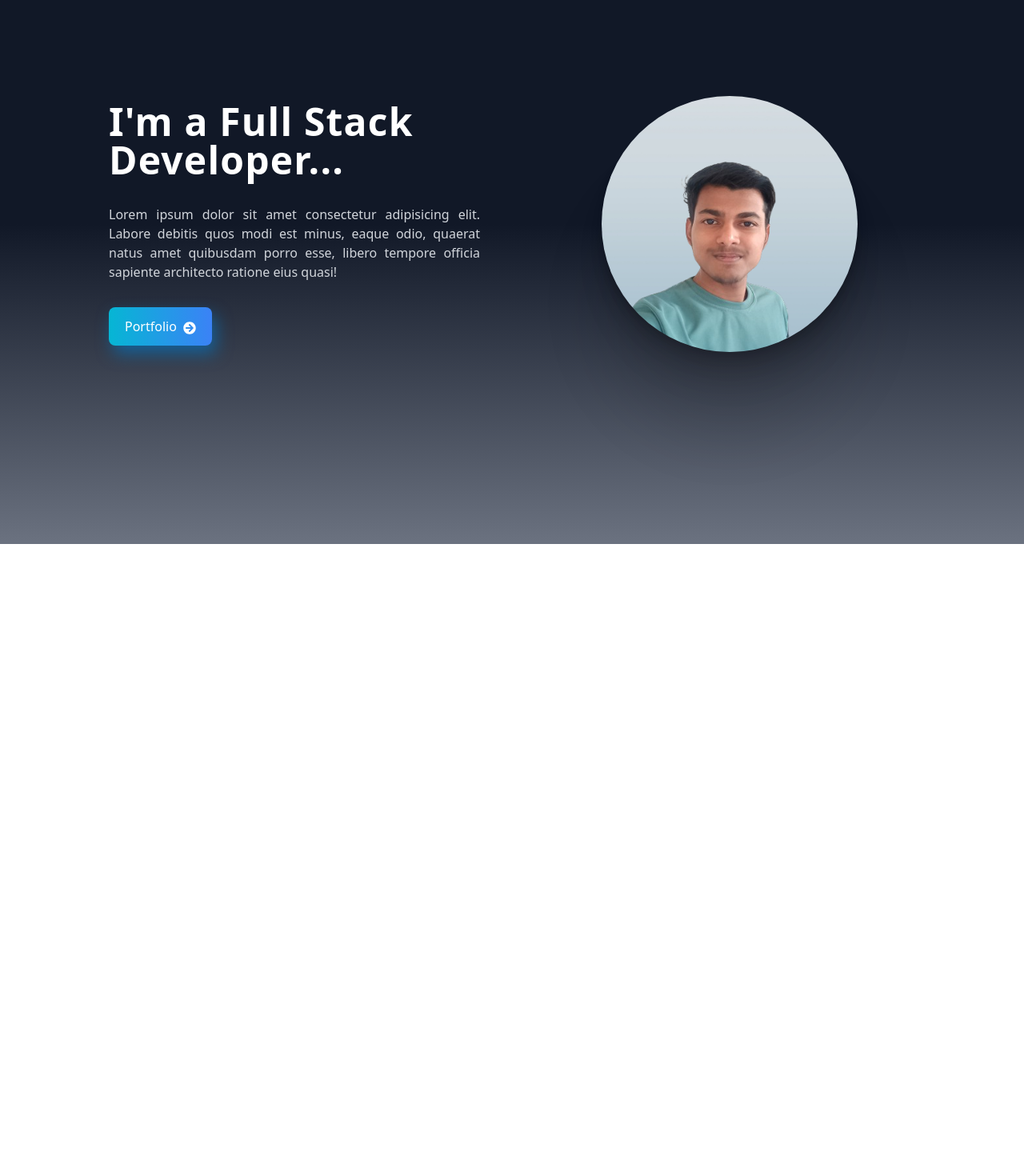
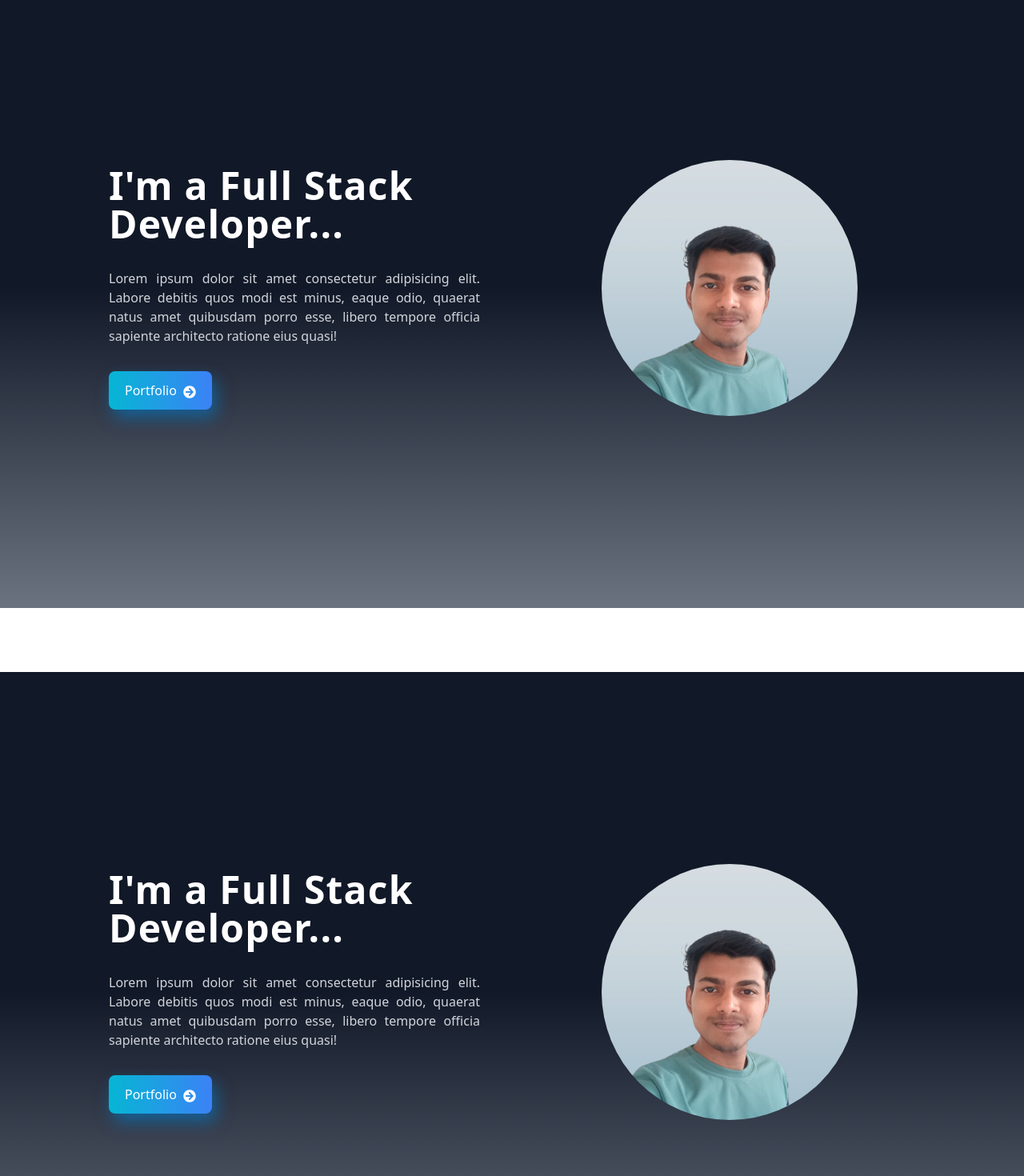
Before and after one commit to yashru17/portfolio-website, a React (Vite) app: page / in a window 1280 px wide. Shown: the part 120-1590 px from the top of the page at 80% size. Before the commit the page ends 800 px from the top, so only its background shows below. Built offline with nearby package versions, Linux system fonts and the light colour scheme.

Commit message:
changed css

```diff
--- a/src/App.jsx
+++ b/src/App.jsx
@@ -8,6 +8,7 @@ function App() {
     <>
       <Navbar />
       <Home />
+      <Home />
     </>
   );
 }
--- a/src/components/Home.jsx
+++ b/src/components/Home.jsx
@@ -7,9 +7,9 @@ const Home = () => {
   return (
     <div
       id="home-container"
-      className="bg-gradient-to-b from-gray-900 via-gray-900 to-gray-500 text-white w-full h-screen flex  justify-center items-center overflow-x-hidden"
+      className="bg-gradient-to-b from-gray-900 via-gray-900 to-gray-500 text-white w-full h-screen flex  justify-center items-center overflow-x-hidden mt-20"
     >
-      <div className="w-[85%] lg:flex md:flex justify-between items-center lg:mt-0 md:mt-0 mt-20">
+      <div className="w-[85%] lg:flex md:flex justify-between items-center ">
         <div className=" lg:w-[50%] md:w-[50%] flex flex-col justify-center items-left gap-8 lg:p-10 md:p-10">
           <div className="w-full">
             <h1 className="lg:text-5xl md:text-5xl text-4xl font-bold tracking-wide">
@@ -34,8 +34,8 @@ const Home = () => {
             </button>
           </div>
         </div>
-        <div className="lg:z-0 md:z-0 -z-10 lg:w-[50%] lmd:w-[50%] lg:p-20 md:p-20 p-8 lg:flex md:flex justify-center items-center hidden">
-          <div className=" lg:h-80 lg:w-80 md:h-80 md:w-80 h-44 w-44 rounded-full overflow-hidden shadow-[0_2.8px_2.2px_rgba(0,_0,_0,_0.034),_0_6.7px_5.3px_rgba(0,_0,_0,_0.048),_0_12.5px_10px_rgba(0,_0,_0,_0.06),_0_22.3px_17.9px_rgba(0,_0,_0,_0.072),_0_41.8px_33.4px_rgba(0,_0,_0,_0.086),_0_100px_80px_rgba(0,_0,_0,_0.12)]">
+        <div className=" lg:w-[50%] lmd:w-[50%] lg:p-20 md:p-20 p-8 lg:flex md:flex justify-center items-center">
+          <div className=" lg:h-80 lg:w-80 md:h-80 md:w-80 h-44 w-44 rounded-full overflow-hidden m-auto">
             <img
               src={HeroImage}
               alt="hero-image"
--- a/src/components/Navbar.jsx
+++ b/src/components/Navbar.jsx
@@ -36,7 +36,7 @@ const Navbar = () => {
   return (
     <div
       id="navbar"
-      className=" w-full bg-black text-white fixed top-0 left-0 flex justify-center items-center"
+      className="z-50 w-full bg-black text-white fixed top-0 left-0 flex justify-center items-center"
     >
       <div className="flex lg:flex-row md:flex-col justify-between items-center w-[85%] h-20">
         <div className="mx-10">
@@ -63,7 +63,7 @@ const Navbar = () => {
         </div>
 
         {menu && (
-          <div className=" z-40 absolute top-0 left-0 w-screen h-screen bg-gradient-to-b from-black via-black to-gray-800">
+          <div className="absolute top-0 left-0 w-screen h-screen bg-gradient-to-b from-black via-black to-gray-800">
             <ul className="h-full flex flex-col items-center justify-center text-2xl gap-10">
               {links.map(({ id, link, path }) => (
                 <li
```
